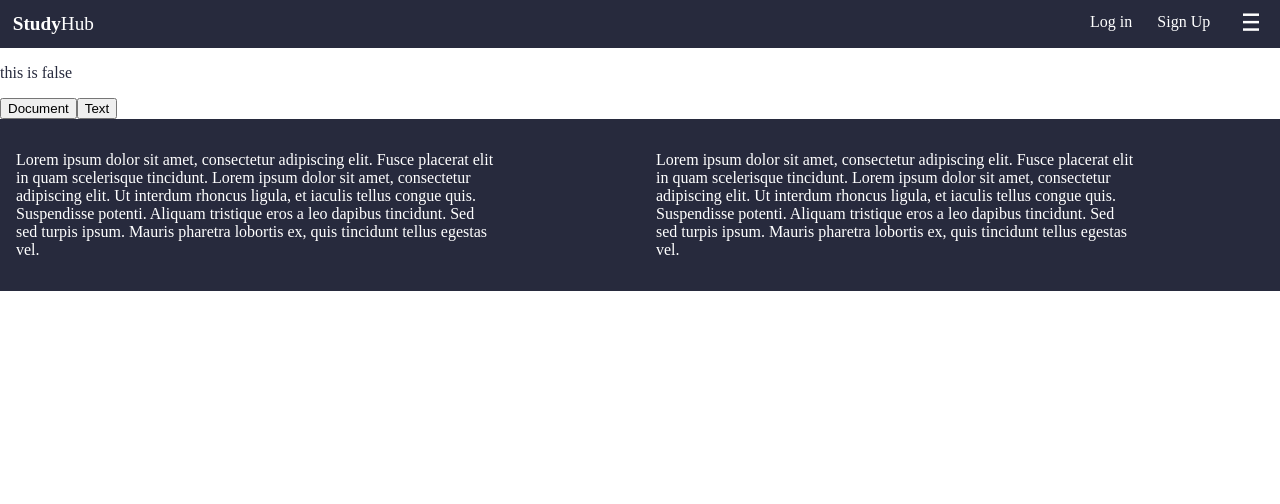
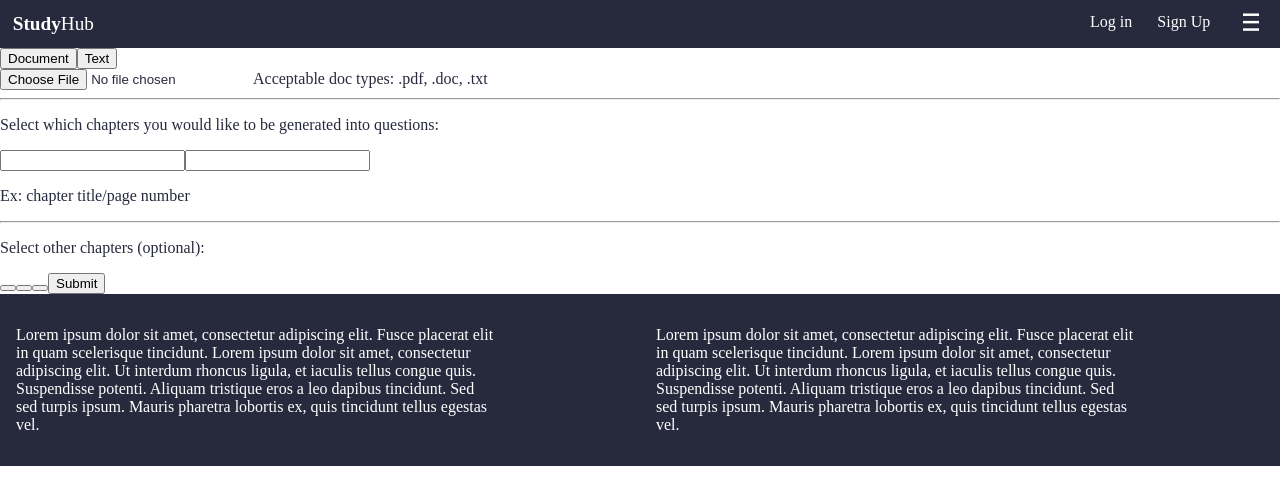
Before and after one commit to MahmoudHamid25/Group-I-Project-Innovate-, a Next.js app: page /uploading in a window 1280 px wide. Shown: the top 504 px of the page. Built offline with nearby package versions, Linux system fonts and the light colour scheme.

Commit message:
Rough outline of uploading page, no CSS yet

```diff
--- a/src/app/uploading/uploadPrompt.jsx
+++ b/src/app/uploading/uploadPrompt.jsx
@@ -1,6 +1,6 @@
 'use client'
 
-import { useState } from "react";
+import {useState} from "react";
 
 export default function UploadPrompt() {
     // Initialize state with useState
@@ -16,20 +16,60 @@ export default function UploadPrompt() {
     }
 
     // Return the JSX based on the current state
-    if (!promptState) {
+    if (promptState) {
         return (
             <div>
-                <p>this is false</p>
-                <button onClick={documentClick}>Document</button>
-                <button onClick={textClick}>Text</button>
+                <div>
+                    <button onClick={documentClick}>Document</button>
+                    <button onClick={textClick}>Text</button>
+                    <div>
+                        <p>Here you write what our AI will generate for you, the questions are based on the subject that
+                            you wrote.
+                            It requires:
+                            <ul>
+                                <li>A minimum of 500 words to be able to generate questions.</li>
+                                <li>The subject must be clear.</li>
+                                <li>Grammar mistakes kept to the minimum.</li>
+                            </ul>
+                            <button>{/* Reset button */}</button>
+                        </p>
+                    </div>
+                </div>
+                <div>
+                    <form method={"post"} action={""}>
+                        <label htmlFor={"textData"}>Write your subject here</label>
+                        <input type={"text"} name={"textData"}></input>
+                        <input type={"submit"}
+                               name={"submit"}></input> {/* this will probably have to be placed with position (or we just change the design) */}
+                    </form>
+                </div>
             </div>
         );
     } else {
         return (
             <div>
-                <p>this is true</p>
-                <button onClick={documentClick}>Document</button>
-                <button onClick={textClick}>Text</button>
+                <div>
+                    <button onClick={documentClick}>Document</button>
+                    <button onClick={textClick}>Text</button>
+                    <form encType={"multipart/form-data"} action={""} method={"Post"}>
+                        <input type={"file"} name={"documentData"}/>
+                        <label htmlFor={"documentData"}>Acceptable doc types: .pdf, .doc, .txt</label>
+                        <hr/>
+                        <p>Select which chapters you would like to be generated into questions:</p>
+                        <input type={""}/>
+                        <input type={""}/> {/*find a way to create a list of the chapters*/}
+                        <p>Ex: chapter title/page number</p>
+                        <hr/>
+                        <p>Select other chapters (optional): </p>
+                        <button></button>
+                        <button></button>
+                        <button>{/* Reset button */}</button>
+                        <input type={"submit"}/>
+                    </form>
+                </div>
+                <div>
+                    {/*preview*/}
+                </div>
             </div>
         );
     }
```
